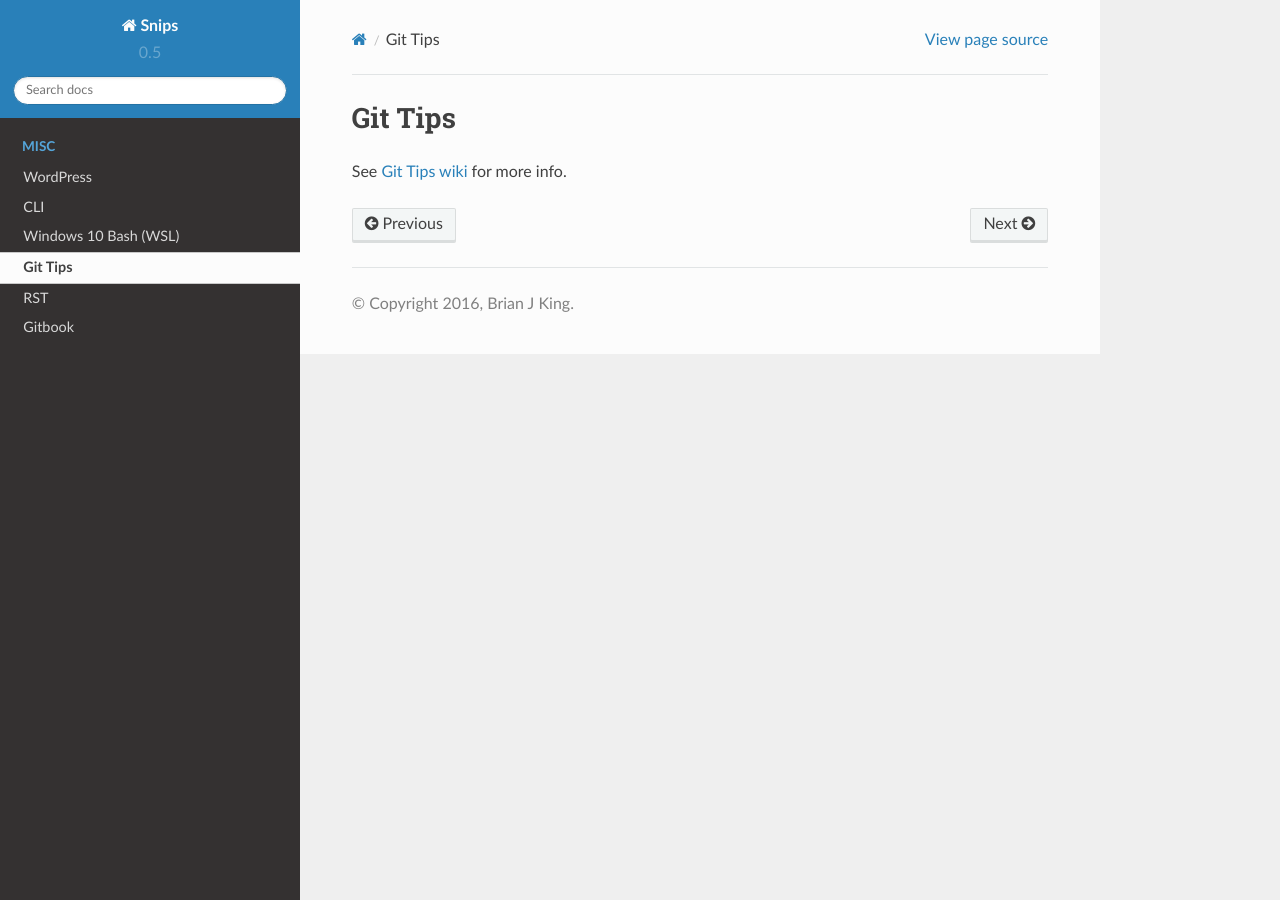
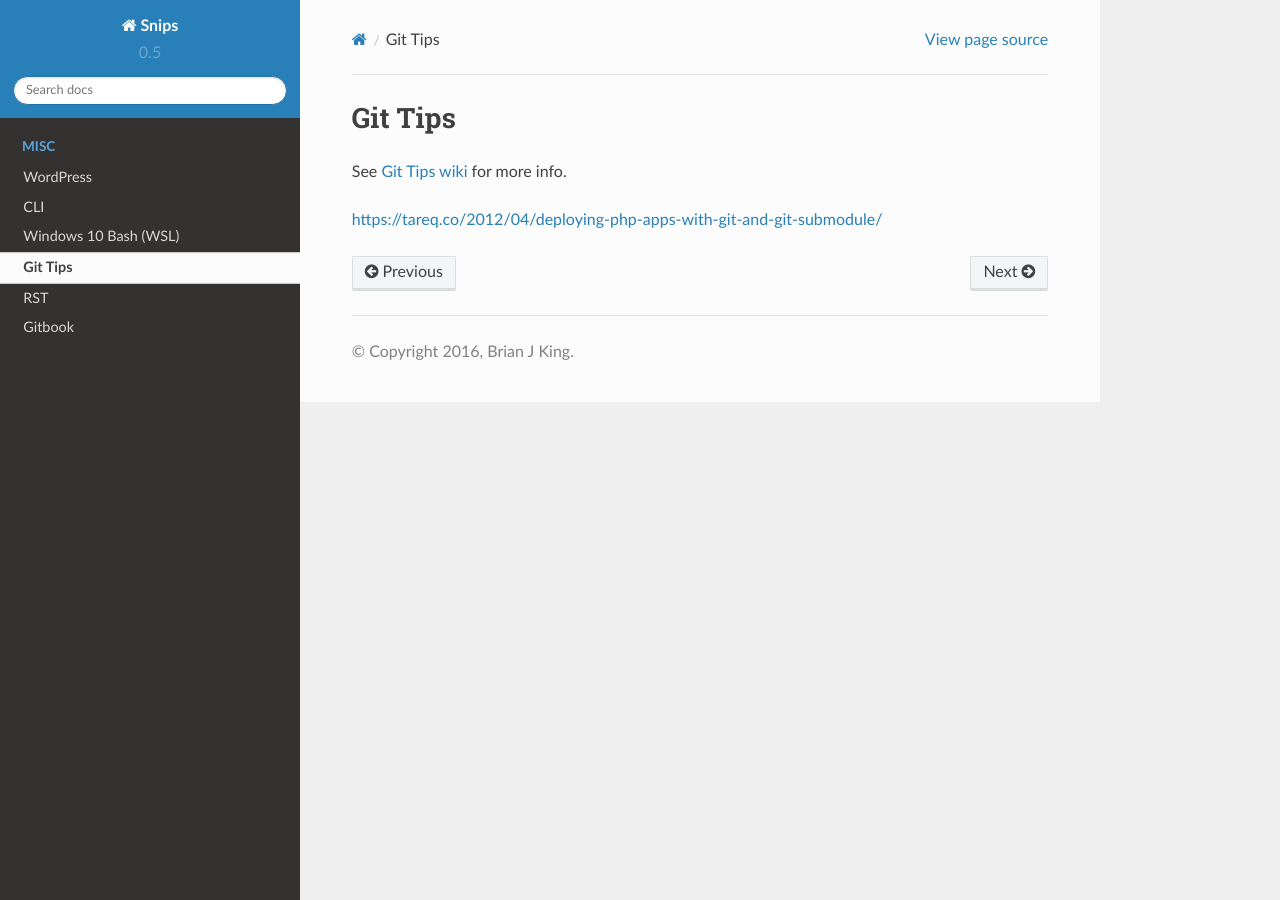
Before and after one commit to brianjking/knowledge, a Sphinx documentation site: the page built from source/git-tips.rst, in a window 1280 px wide. Built offline with Sphinx 7.4.7 and the Read the Docs theme 2.0.0, drawn with Linux system fonts in a browser that asks for light colours; formulas are drawn with MathJax 3; some of the changed lines change nothing that is shown.

Commit message:
Update git-tips.rst

```diff
--- a/source/git-tips.rst
+++ b/source/git-tips.rst
@@ -2,3 +2,5 @@ Git Tips
 ==========
 
 See `Git Tips wiki <https://github.com/bootstraponline/meta/wiki/Simple-Git>`_ for more info.
+
+https://tareq.co/2012/04/deploying-php-apps-with-git-and-git-submodule/
```
